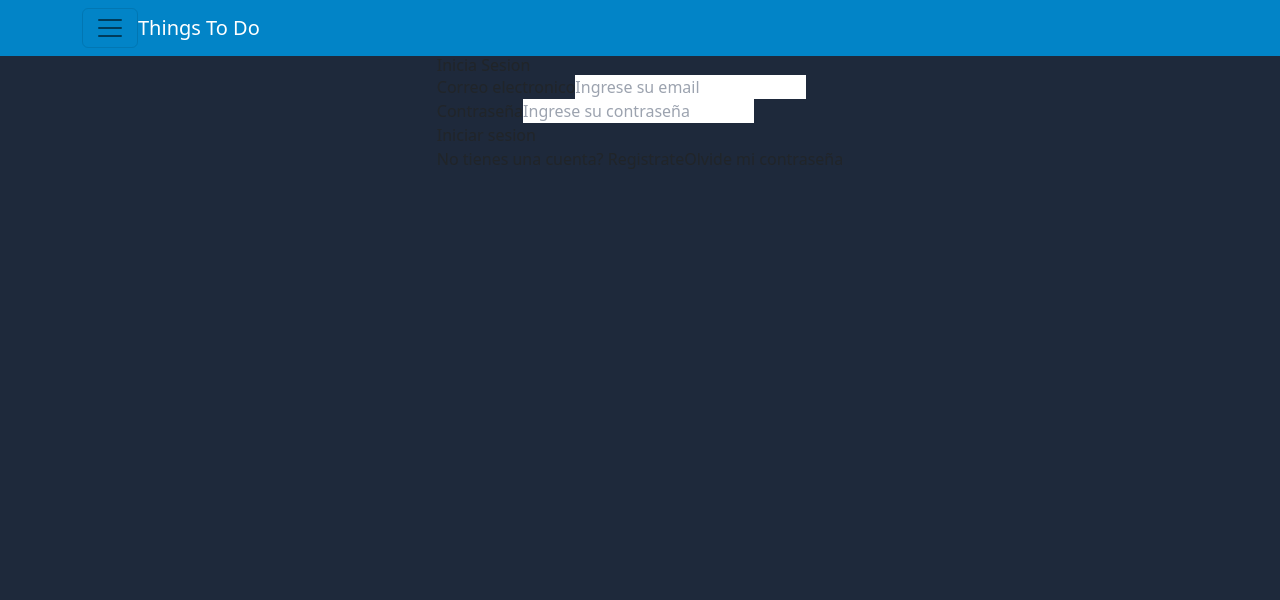
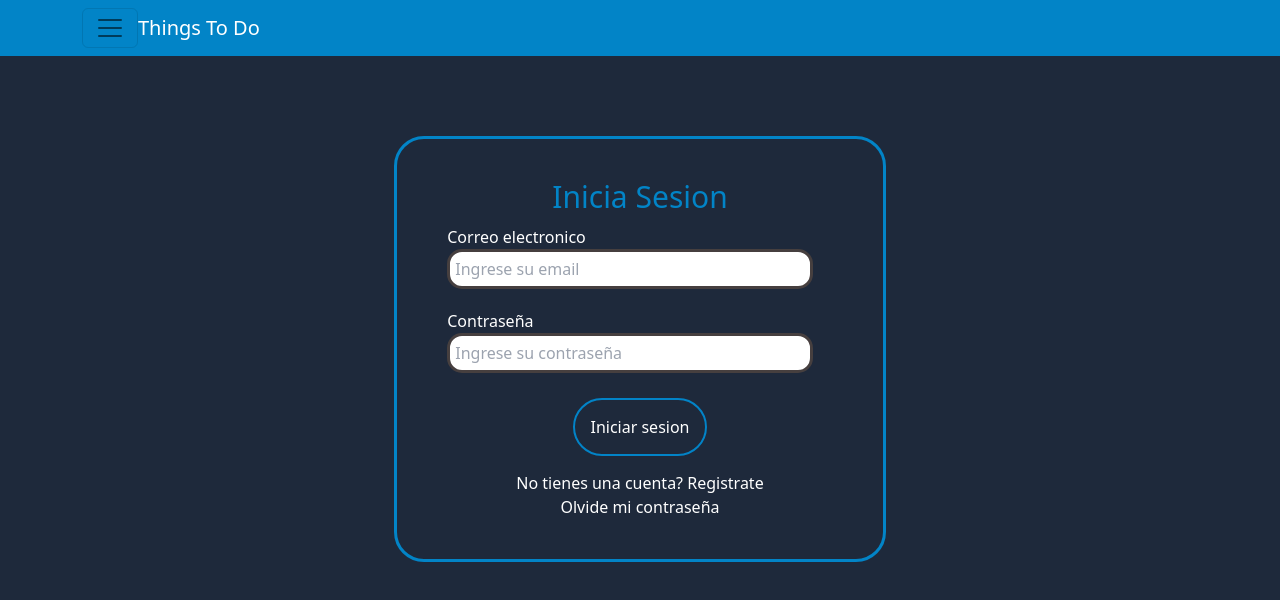
Before and after one commit to axellbustos/task-manager-react-f.formar, a React (Vite) app in the folder client/: page /login in a window 1280 px wide. Shown: the top 600 px of the page. Built offline with nearby package versions, Linux system fonts and the light colour scheme.

Commit message:
style login  done

```diff
--- a/client/src/pages/Login.jsx
+++ b/client/src/pages/Login.jsx
@@ -3,8 +3,9 @@ import { Link} from "react-router-dom";
 export const Login = () => {
   return (
     <div>
-      <h1>Inicia Sesion</h1>
-      <form action="">
+
+      <form action="" className='form flex  flex-col items-center text-white h-60 p-10 my-20 '>
+      <h1 className='w-full text-sky-600 text-center text-3xl'>Inicia Sesion</h1>
         <div>
             <label htmlFor="email">Correo electronico</label>
             <input type="email" id="email" placeholder="Ingrese su email" />
@@ -13,12 +14,12 @@ export const Login = () => {
             <label htmlFor="password">Contraseña</label>
             <input type="password" id="password" placeholder="Ingrese su contraseña" />
         </div>
-        <button type="submit" >Iniciar sesion</button>
-      </form>
-      <nav>
+        <button type="submit" className='button-submit'>Iniciar sesion</button>
+
         <Link to={'/register'}>No tienes una cuenta? Registrate</Link>
         <Link to={'/forget-password'}>Olvide mi contraseña</Link>
-      </nav>
+      </form>
+
     </div>
   );
 };
--- a/client/src/pages/Register.jsx
+++ b/client/src/pages/Register.jsx
@@ -50,16 +50,13 @@ export const Register = () => {
   }
 
   return (
-    <div className=''>
-
-         {
-          alert.msg && <Alert {...alert}/>//si existe msg.alert mostra la alerta
-         }
+    <div >
+         {alert.msg && <Alert {...alert}/>}//si existe msg.alert mostra la alerta
       <form action="" onSubmit={handleSubmit} noValidate className='form flex  flex-col items-center text-white h-60 p-10 my-20 '>
       <h1 className='w-full text-sky-600 text-center text-3xl'>Registrate</h1>
         <div >
-            <label htmlFor="name" className='w-full p-2'>Nombre</label>
-            <input className='input-form' type="text" id="name" placeholder="Ingrese su Nombre" autoComplete='off' value={name} name="name" onChange={handleInputChange} />
+            <label htmlFor="name">Nombre</label>
+            <input type="text" id="name" placeholder="Ingrese su Nombre" autoComplete='off' value={name} name="name" onChange={handleInputChange} />
         </div>
         <div>
             <label htmlFor="email">Correo electronico</label>
```
